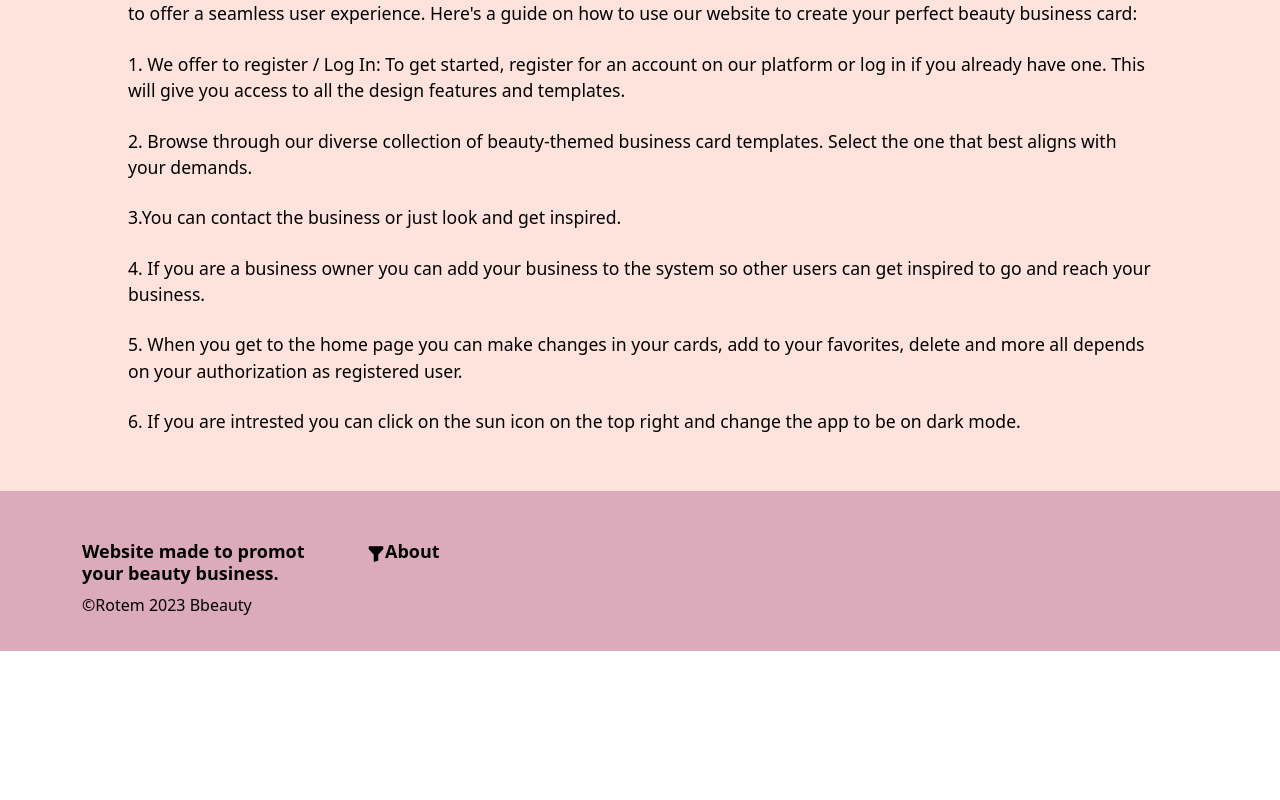
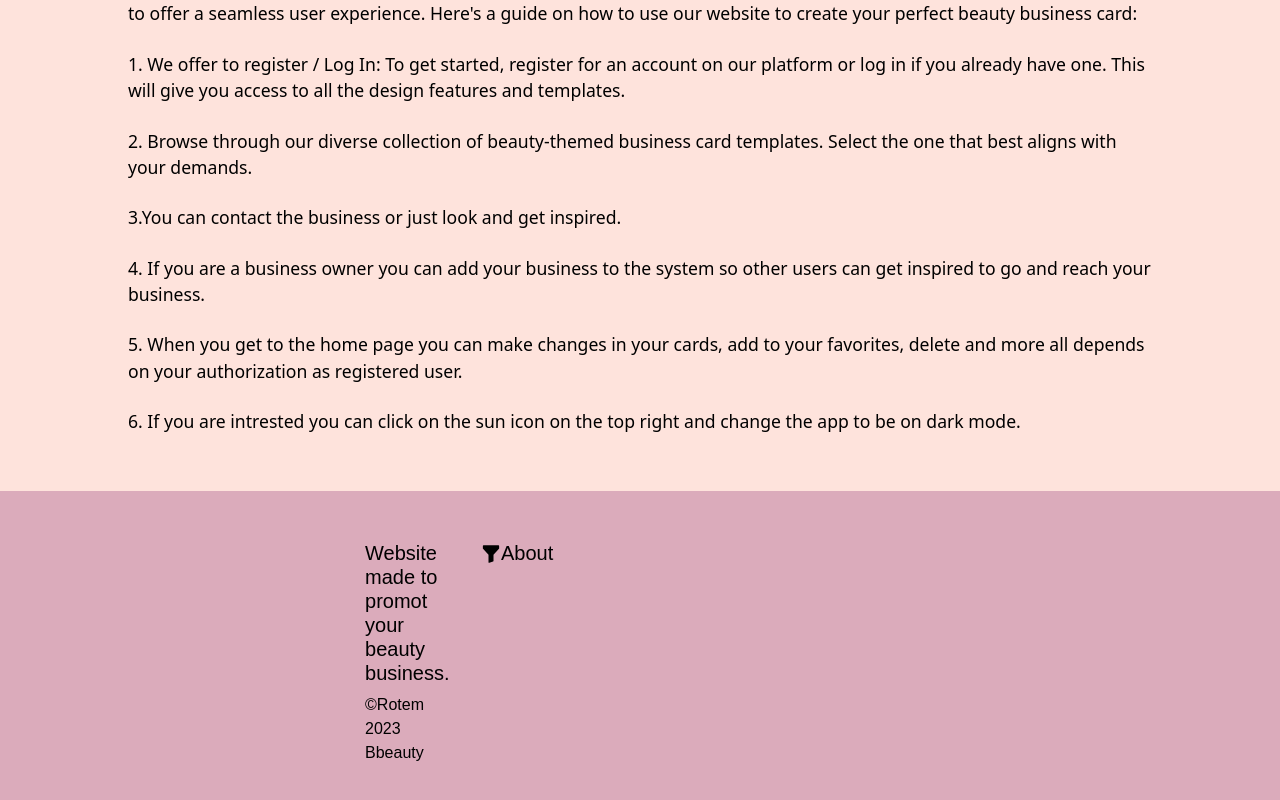
Before and after one commit to rotemfuks/Bbeauty, a React (Create React App) app: page /about in a window 1280 px wide. Shown: the part 396-1196 px from the top of the page. Before the commit the page ends 1047 px from the top, so only its background shows below. Built offline with nearby package versions, Linux system fonts and the light colour scheme; data requests are answered from the project's data file.

Commit message:
footer changes and height change

```diff
--- a/src/App.module.scss
+++ b/src/App.module.scss
@@ -6,7 +6,7 @@
     margin: 0 auto;
     // align-items: center;
     padding: 2rem 1rem;
-    min-height: 68vh;
+    min-height: 65vh;
   }
 }
 
--- a/src/components/Footer.module.scss
+++ b/src/components/Footer.module.scss
@@ -1,25 +1,25 @@
-.footer {
-  padding: 20px 0;
-  //   bottom: 0;
-  background-color: #dbabbb;
-  color: black;
-  width: 100%;
-  display: flex;
-  flex-direction: column;
-  justify-content: center;
-  align-items: center;
-  height: 20vh;
+// .footer {
+//   padding: 20px 0;
+//   //   bottom: 0;
+//   background-color: #dbabbb;
+//   color: black;
+//   width: 100%;
+//   display: flex;
+//   flex-direction: column;
+//   justify-content: center;
+//   align-items: center;
+//   height: 20vh;
 
-  .footerColumn {
-    margin-bottom: 20px;
+//   .footerColumn {
+//     margin-bottom: 20px;
 
-    h5 {
-      font-size: 18px;
-      font-weight: bold;
-      margin-top: 2.3rem;
-    }
-  }
-}
+//     h5 {
+//       font-size: 18px;
+//       font-weight: bold;
+//       margin-top: 2.3rem;
+//     }
+//   }
+// }
 
 .logoutInButton {
   background-color: #d3c3c3;
@@ -34,3 +34,92 @@
   background-color: palevioletred;
   color: #d3c3c3;
 }
+
+.containerfooter {
+  background-color: #dbabbb;
+  margin: auto;
+  max-width: 1170px;
+}
+.rowfooter {
+  display: flex;
+  flex-wrap: wrap;
+}
+ul {
+  list-style: none;
+}
+.footer {
+  background-color: #dbabbb;
+  padding: 50px 0;
+  font-family: "Pattaya", sans-serif;
+  display: flex;
+  justify-content: space-between;
+  align-items: center;
+  max-width: 100%;
+}
+.footerCol {
+  width: 20%;
+  padding: 0 15px;
+}
+
+.footerCol h4 {
+  font-size: 20px;
+  color: #ffffff;
+  text-transform: capitalize;
+  margin-bottom: 35px;
+  font-weight: 500;
+  position: relative;
+}
+
+.footerCol h4::before {
+  content: "";
+  position: absolute;
+  left: 0;
+  bottom: -10px;
+  background-color: #000;
+  height: 2px;
+  box-sizing: border-box;
+  width: 50px;
+}
+
+.footerCol ul li:not(:last-child) {
+  margin-bottom: 10px;
+}
+
+.footerCol ul li a {
+  font-size: 16px;
+  text-transform: capitalize;
+  color: #ffffff;
+  text-decoration: none;
+  font-weight: 300;
+  color: #f2f2f2;
+  display: block;
+  transition: all 0.3s ease;
+  font-family: "Roboto", sans-serif;
+}
+
+.footerCol ul li a:hover {
+  color: #000;
+  padding-left: 8px;
+}
+
+/* responsive*/
+
+@media (max-width: 767px) {
+  .footerCol {
+    width: 50%;
+    margin-bottom: 30px;
+  }
+}
+
+@media (max-width: 574px) {
+  .footerCol {
+    width: 100%;
+  }
+}
+
+.credit {
+  text-align: center;
+  font-size: 23px;
+  color: white;
+  padding-top: 17px;
+}
--- a/src/components/Footer.tsx
+++ b/src/components/Footer.tsx
@@ -1,12 +1,13 @@
 import { FunctionComponent, useContext } from "react";
 import styles from "./Footer.module.scss";
+
 import { LoginContext } from "../context/LoginContext";
 import {
   BsFillFunnelFill,
   BsFillHeartFill,
   BsCardHeading,
 } from "react-icons/bs";
-import { Button, Col, Container, Row } from "react-bootstrap";
+import { Button } from "react-bootstrap";
 import { Link, useNavigate } from "react-router-dom";
 interface FooterProps {}
 
@@ -21,16 +22,16 @@ const Footer: FunctionComponent<FooterProps> = () => {
   };
   return (
     <footer className={styles.footer}>
-      <Container>
-        <Row>
-          <Col lg={3} md={6} sm={12}>
+      <div className={styles.containerfooter}>
+        <div className={styles.rowfooter}>
+          <div className={styles.footerCol}>
             <div className={styles.footerColumn}>
               <h5>Website made to promot your beauty business.</h5>
               {/* Add your website details and credits here */}
               <p>©Rotem {new Date().getFullYear()} Bbeauty</p>
             </div>
-          </Col>
-          <Col lg={2} md={6} sm={6}>
+          </div>
+          <div className={styles.footerCol}>
             <div className={styles.footerColumn}>
               <Link to={"about"}>
                 <h5>
@@ -40,9 +41,9 @@ const Footer: FunctionComponent<FooterProps> = () => {
               </Link>
               {/* Add your about content here */}
             </div>
-          </Col>
+          </div>
           {user?.isBusiness && (
-            <Col lg={2} md={6} sm={6}>
+            <div className={styles.footerCol}>
               <div className={styles.footerColumn}>
                 <Link to={"my-cards"}>
                   <h5>
@@ -52,10 +53,10 @@ const Footer: FunctionComponent<FooterProps> = () => {
                 </Link>
                 {/* Add your my cards content here */}
               </div>
-            </Col>
+            </div>
           )}
           {user && (
-            <Col lg={2} md={6} sm={6}>
+            <div className={styles.footerCol}>
               <div className={styles.footerColumn}>
                 <Link to={"favorites"}>
                   <h5>
@@ -64,19 +65,75 @@ const Footer: FunctionComponent<FooterProps> = () => {
                 </Link>
                 {/* Add your favorites content here */}
               </div>
-            </Col>
+            </div>
           )}
-
-          {user && (
-            <Col lg={3} md={6} sm={6}>
+          <div className={styles.footerCol}>
+            {user && (
               <Button className={styles.logoutInButton} onClick={onLogoutClick}>
                 Log Out
               </Button>
-            </Col>
-          )}
-        </Row>
-      </Container>
+            )}
+          </div>
+        </div>
+      </div>
     </footer>
+    // <footer className={styles.footer}>
+    //   <Container>
+    //     <Row>
+    //       <Col lg={3} md={6} sm={12}>
+    //         <div className={styles.footerColumn}>
+    //           <h5>Website made to promot your beauty business.</h5>
+    //           {/* Add your website details and credits here */}
+    //           <p>©Rotem {new Date().getFullYear()} Bbeauty</p>
+    //         </div>
+    //       </Col>
+    //       <Col lg={2} md={6} sm={6}>
+    //         <div className={styles.footerColumn}>
+    //           <Link to={"about"}>
+    //             <h5>
+    //               <BsFillFunnelFill />
+    //               About
+    //             </h5>
+    //           </Link>
+    //           {/* Add your about content here */}
+    //         </div>
+    //       </Col>
+    //       {user?.isBusiness && (
+    //
+    //           <div className={styles.footerColumn}>
+    //             <Link to={"my-cards"}>
+    //               <h5>
+    //                 <BsCardHeading />
+    //                 My Cards
+    //               </h5>
+    //             </Link>
+    //             {/* Add your my cards content here */}
+    //           </div>
+    //
+    //       )}
+    //       {user && (
+    //
+    //           <div className={styles.footerColumn}>
+    //             <Link to={"favorites"}>
+    //               <h5>
+    //                 <BsFillHeartFill /> Favorites
+    //               </h5>
+    //             </Link>
+    //             {/* Add your favorites content here */}
+    //           </div>
+    //
+    //       )}
+
+    //       {user && (
+    //         <Col lg={3} md={6} sm={6}>
+    //           <Button className={styles.logoutInButton} onClick={onLogoutClick}>
+    //             Log Out
+    //           </Button>
+    //         </Col>
+    //       )}
+    //     </Row>
+    //   </Container>
+    // </footer>
   );
 };
 
```
